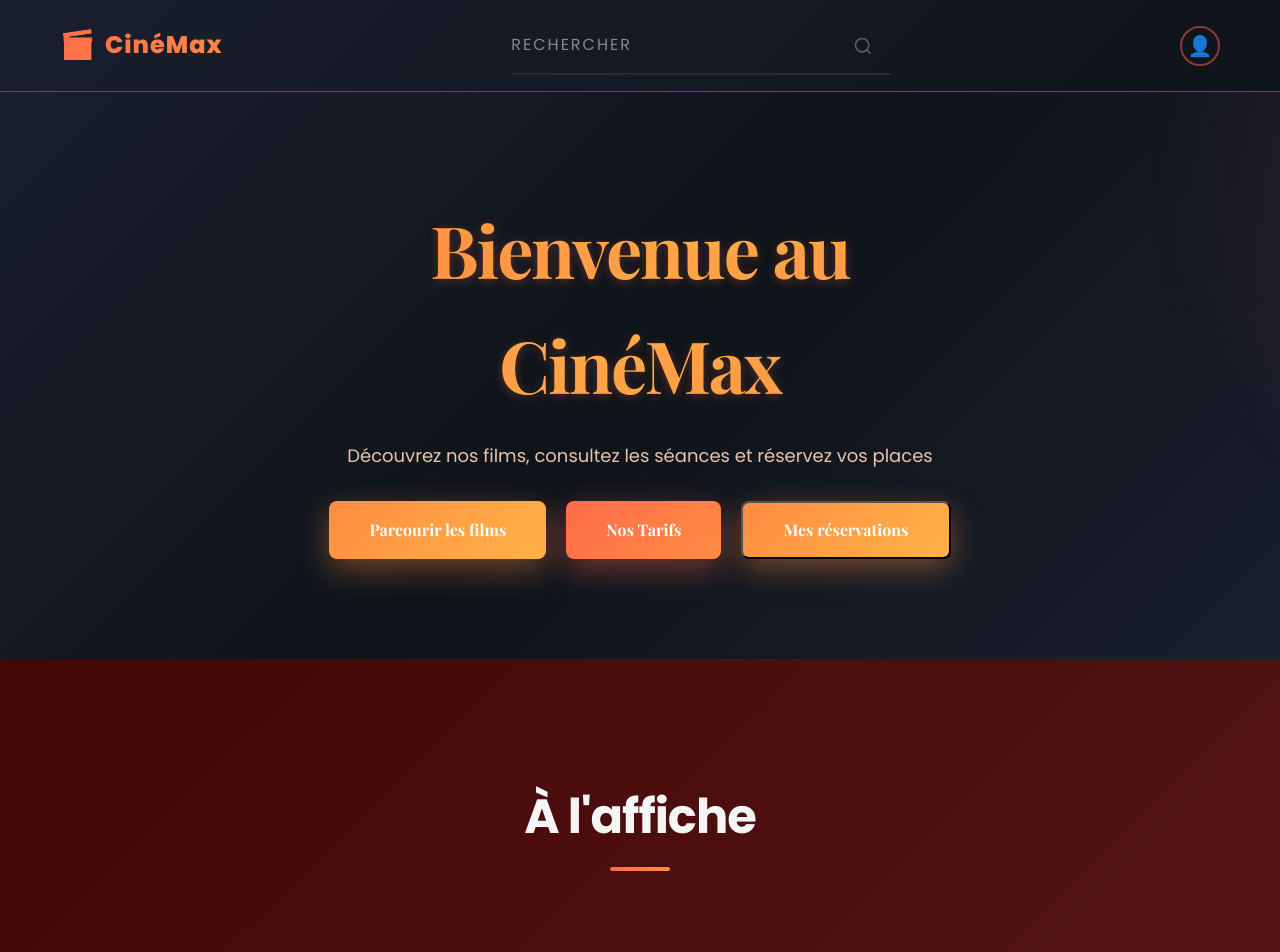
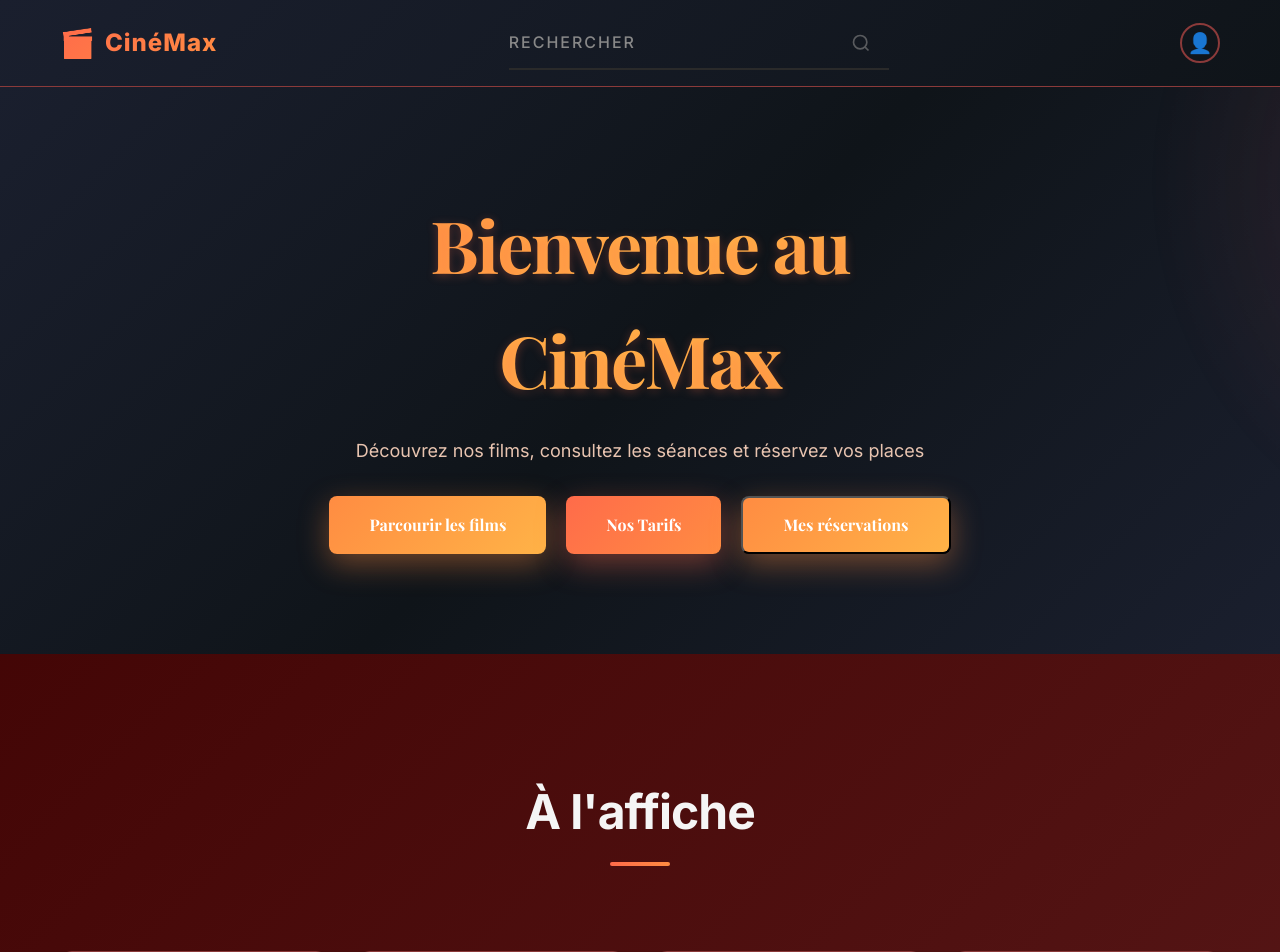
Before and after one commit to Synthia0401/informatique, a Flask app: page / in a window 1280 px wide. Shown: the top 952 px of the page. Run offline with Flask 3, Linux system fonts and the light colour scheme.

Commit message:
Change typography to Inter font across entire site
- Replace Poppins with Inter for cleaner, more minimal look
- Update Google Fonts import to include Inter
- Apply new font family throughout all CSS rules
- Maintains all font weights for styling consistency

🤖 Generated with [Claude Code](https://claude.com/claude-code)

Co-Authored-By: Claude <noreply@anthropic.com>

```diff
--- a/frontend/static/style.css
+++ b/frontend/static/style.css
@@ -13,7 +13,7 @@ html {
 }
 
 body {
-    font-family: 'Poppins', sans-serif;
+    font-family: 'Inter', sans-serif;
     background: linear-gradient(135deg, #3D0000 0%, #5a1a1a 50%, #6b2e2e 100%);
     color: #f5f5f5;
     line-height: 1.6;
@@ -99,7 +99,7 @@ body {
     border-radius: 0;
     background: transparent;
     color: var(--text-primary);
-    font-family: 'Poppins', sans-serif;
+    font-family: 'Inter', sans-serif;
     font-size: 16px;
     font-weight: 500;
     letter-spacing: 2px;
@@ -395,7 +395,7 @@ main {
    ======================================== */
 
 .section-title {
-    font-family: 'Poppins', sans-serif;
+    font-family: 'Inter', sans-serif;
     font-size: 48px;
     font-weight: 700;
     text-align: center;
@@ -719,7 +719,7 @@ main {
     color: white;
     border-radius: 8px;
     cursor: pointer;
-    font-family: 'Poppins', sans-serif;
+    font-family: 'Inter', sans-serif;
     font-weight: 700;
     font-size: 14px;
     transition: all 0.3s ease;
@@ -867,7 +867,7 @@ main {
     background-color: rgba(255, 255, 255, 0.05);
     color: var(--text-primary);
     border-radius: 8px;
-    font-family: 'Poppins', sans-serif;
+    font-family: 'Inter', sans-serif;
     font-size: 14px;
     transition: all 0.3s ease;
 }
@@ -898,7 +898,7 @@ main {
     padding: 12px 28px;
     border: none;
     border-radius: 8px;
-    font-family: 'Poppins', sans-serif;
+    font-family: 'Inter', sans-serif;
     font-weight: 600;
     cursor: pointer;
     transition: all 0.3s ease;
@@ -1130,7 +1130,7 @@ main {
     color: var(--text-primary);
     text-align: left;
     cursor: pointer;
-    font-family: 'Poppins', sans-serif;
+    font-family: 'Inter', sans-serif;
     font-size: 14px;
     transition: all 0.2s ease;
     border-bottom: 1px solid var(--border-color);
@@ -1185,7 +1185,7 @@ main {
     border: none;
     color: var(--text-secondary);
     cursor: pointer;
-    font-family: 'Poppins', sans-serif;
+    font-family: 'Inter', sans-serif;
     font-weight: 600;
     font-size: 14px;
     transition: all 0.3s ease;
@@ -1233,7 +1233,7 @@ main {
     border: 1px solid var(--border-color);
     border-radius: 6px;
     color: var(--text-primary);
-    font-family: 'Poppins', sans-serif;
+    font-family: 'Inter', sans-serif;
     font-size: 13px;
     transition: all 0.2s ease;
 }
--- a/frontend/templates/index.html
+++ b/frontend/templates/index.html
@@ -6,7 +6,7 @@
     <title>CinéMax - Réservez vos places</title>
     <link rel="preconnect" href="https://fonts.googleapis.com">
     <link rel="preconnect" href="https://fonts.gstatic.com" crossorigin>
-    <link href="https://fonts.googleapis.com/css2?family=Poppins:wght@300;400;600;700;800&family=Playfair+Display:wght@700&display=swap" rel="stylesheet">
+    <link href="https://fonts.googleapis.com/css2?family=Inter:wght@300;400;500;600;700;800&family=Playfair+Display:wght@700&display=swap" rel="stylesheet">
     <link rel="stylesheet" href="{{ url_for('static', filename='style.css') }}">
 </head>
 <body>
```
